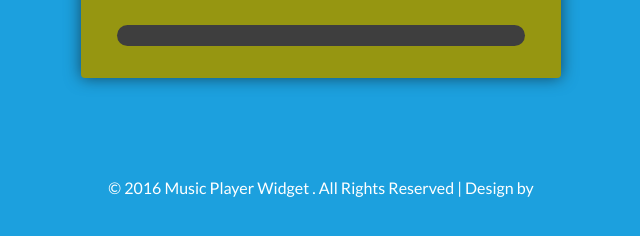
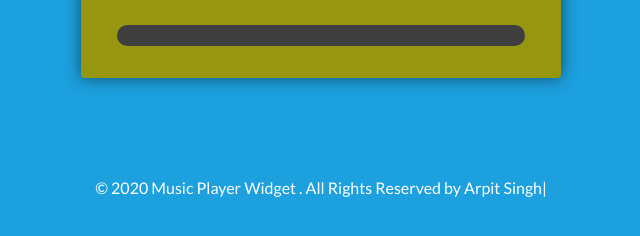
Before and after one commit to arpitsingh9191/musicplayer, a plain HTML site: page index.html in a window 1280 px wide. Shown: the part 414-650 px from the top of the page, without its empty margins (319-959 px from the left). Drawn offline with Linux system fonts and the light colour scheme; files that its build step writes are made by us from their sources; files whose address does not match are found by name; a web font is replaced by a local one.

Commit message:
Update index.html

```diff
--- a/index.html
+++ b/index.html
@@ -44,7 +44,7 @@
 			</ul>
 
 		</div>
-	<p class="footer">&copy; 2016 Music Player Widget . All Rights Reserved | Design by <a Arpit singh</a></p>
+	<p class="footer">&copy; 2020 Music Player Widget . All Rights Reserved by Arpit Singh| </p>
 </div>
 </body>
 </html>
```
